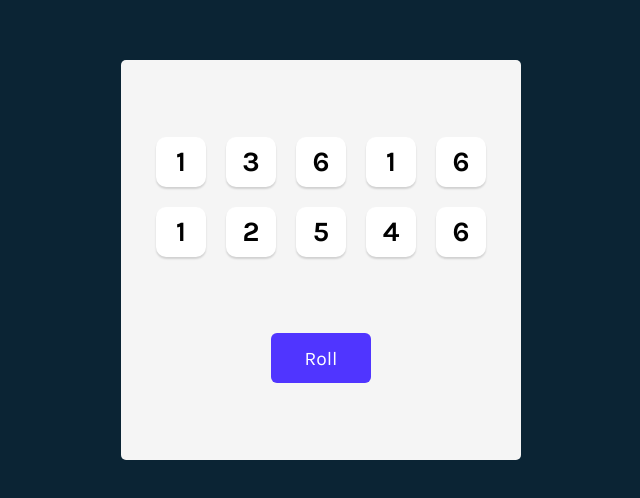
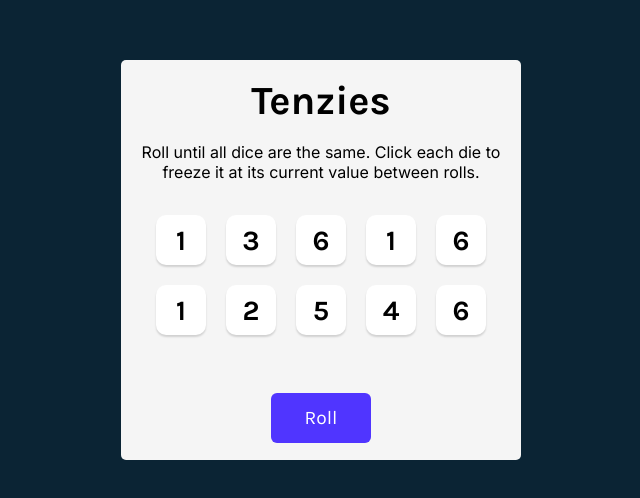
Before and after one commit to seb-ssabes/react-basics, a React (Vite) app: page / in a window 1280 px wide. Shown: the part 140-638 px from the top of the page, without its empty margins (319-959 px from the left). Built offline with nearby package versions, Linux system fonts and the light colour scheme.

Commit message:
added backend conditional to game won

```diff
--- a/src/Tenzies/App.jsx
+++ b/src/Tenzies/App.jsx
@@ -5,11 +5,14 @@
 export default function App() {
   const [dice, setDice] = React.useState(generateAllNewDice())
 
-  function flipHold(id) {
-    setDice(prevDice => prevDice.map(die => {
-      return die.id === id ? {...die, isHeld: !die.isHeld} : die
-    }))
+  if (
+      dice.every(die => die.isHeld) &&
+      dice.every(die => die.value === dice[0].value)
+    ) {
+    console.log("WIN")
   }
+
+
 
 
   function generateAllNewDice() {
@@ -26,15 +29,33 @@
       key={dieObj.id}
       value={dieObj.value}
       hold={flipHold}
-      id={dieObj.id}/>
+      id={dieObj.id}
+    />
   ))
 
+  function flipHold(id) {
+    setDice(prevDice => prevDice.map(die => {
+      return die.id === id ? {...die, isHeld: !die.isHeld} : die
+    }))
+  }
+
   function rollDice() {
-    setDice(generateAllNewDice())
+    // setDice(generateAllNewDice())
+    setDice(prevDice => prevDice.map(die =>
+        die.isHeld
+          ? die
+          : {
+              ...die,
+              value: Math.ceil(Math.random() * 6),
+        }
+    ))
   }
 
   return (
     <main>
+      <h1 className="title">Tenzies</h1>
+      <p className="instructions">Roll until all dice are the same. Click each die to freeze it at its current value between rolls.</p>
+
       <div className="dice-container">
 
         {diceElements}
--- a/src/Tenzies/index.css
+++ b/src/Tenzies/index.css
@@ -31,10 +31,23 @@
   align-items: center;
 }
 
+.title {
+  font-size: 40px;
+  margin: 0;
+}
+
+.instructions {
+  font-family: 'Inter', sans-serif;
+  font-weight: 400;
+  margin-top: 0;
+  text-align: center;
+}
+
 .dice-container {
   display: grid;
   grid-template: auto auto / repeat(5, 1fr);
-  gap: 20px
+  gap: 20px;
+  margin-bottom: 40px;
 }
 
 button {
```
